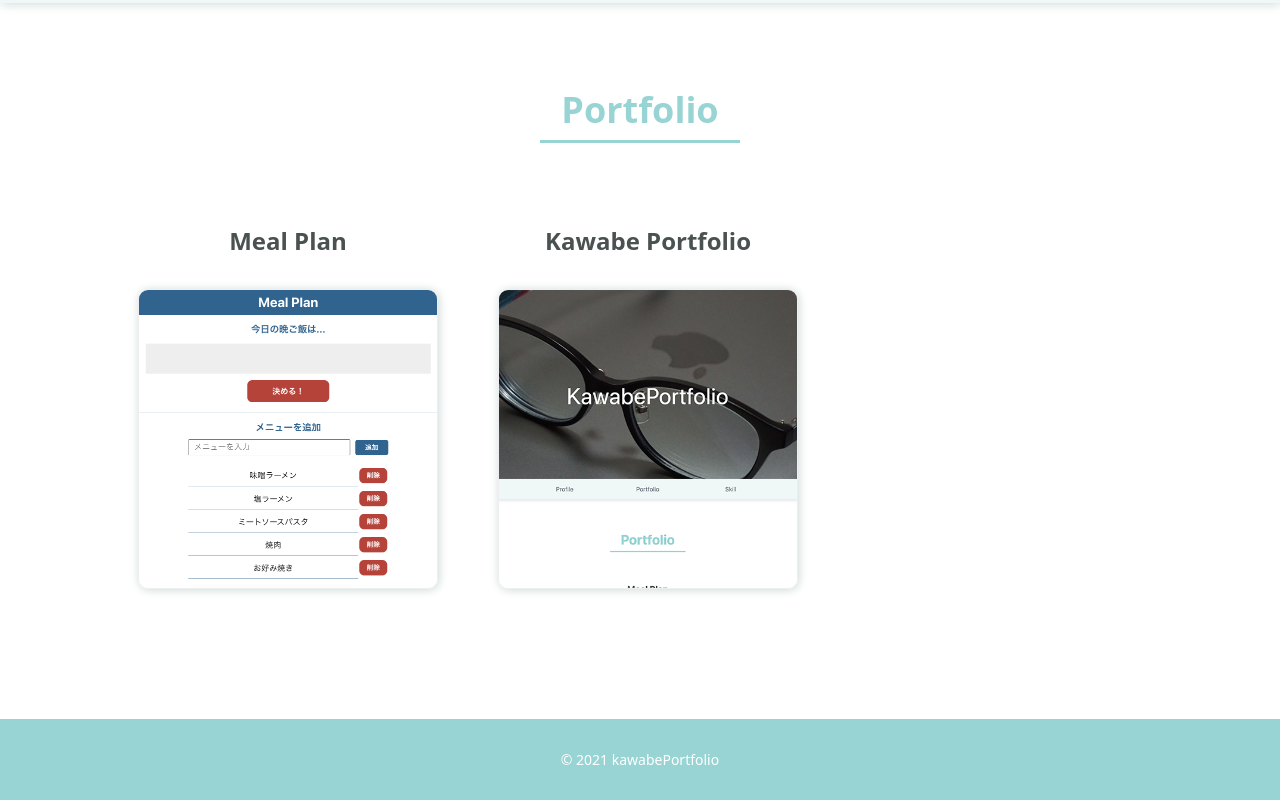
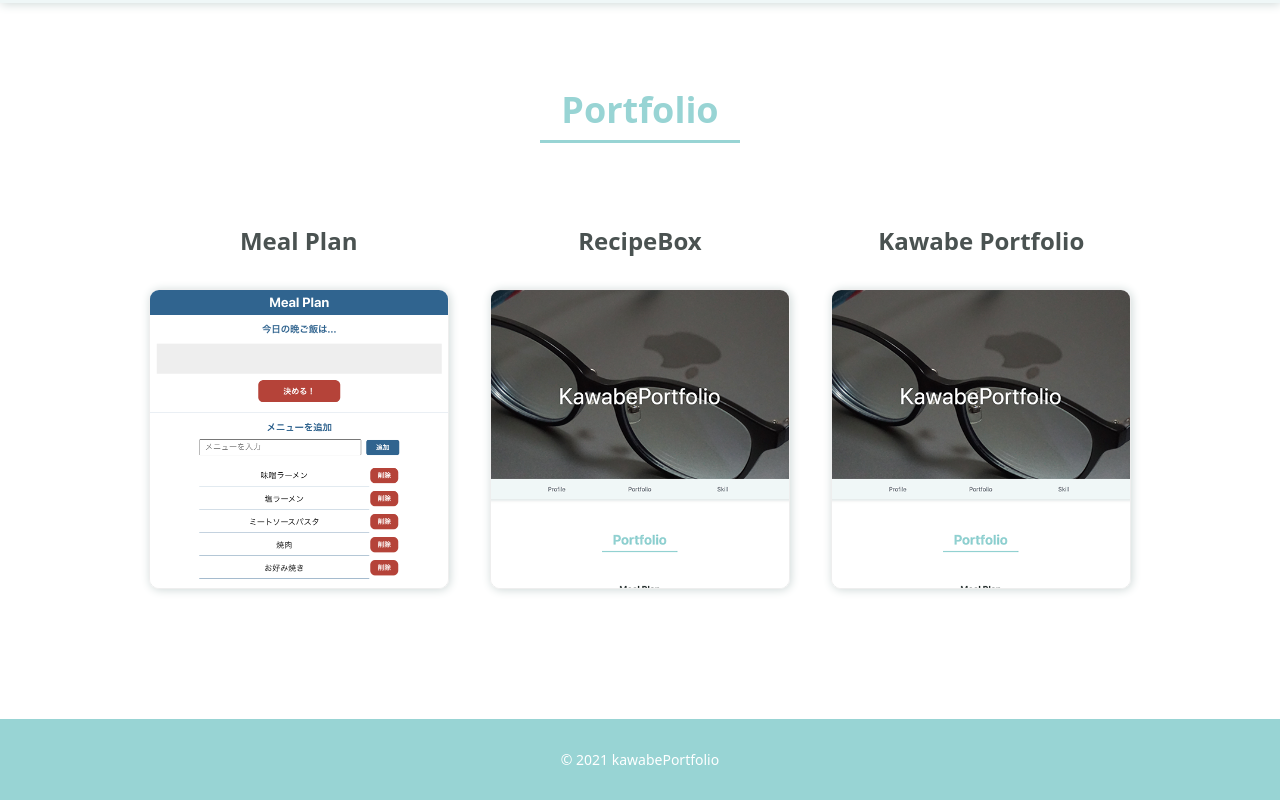
Before and after one commit to kawabesan/kawabe-portfolio, a Next.js app: page /portfolio in a window 1280 px wide. Shown: the part 551-1351 px from the top of the page. Built offline with nearby package versions, Linux system fonts and the light colour scheme.

Commit message:
作品の追加

```diff
--- a/pages/portfolio.js
+++ b/pages/portfolio.js
@@ -24,6 +24,18 @@ export default function Portfolio() {
           appLink="https://mealplan-4565a.web.app/"
         />
         <PortfolioItem
+          pfTitle="RecipeBox"
+          fname="portfolio_img2.png"
+          size="100%"
+          dis="日々作成した料理のレシピを書き込むことができるアプリになります。"
+          period="3週間"
+          os="Mac"
+          lag="HTML・CSS, SASS, JavaScript"
+          fw="React"
+          db="firebase"
+          appLink="https://recipe-box-f74b1.web.app/"
+        />
+          <PortfolioItem
           pfTitle="Kawabe Portfolio"
           fname="portfolio_img2.png"
           size="100%"
--- a/styles/portfolio.module.scss
+++ b/styles/portfolio.module.scss
@@ -16,7 +16,7 @@ $sp: 480px;  // スマホ
 }
 
 .portfolios {
-  margin: 0 10px;
+  margin: 0 auto;
 
 
   @include pc {
@@ -27,7 +27,7 @@ $sp: 480px;  // スマホ
 
   .pfItems {
     @include pc {
-      margin-right: 60px;
+      margin: 0 auto;
     }
     .pfTitle {
       font-size: 2.4rem;
```
